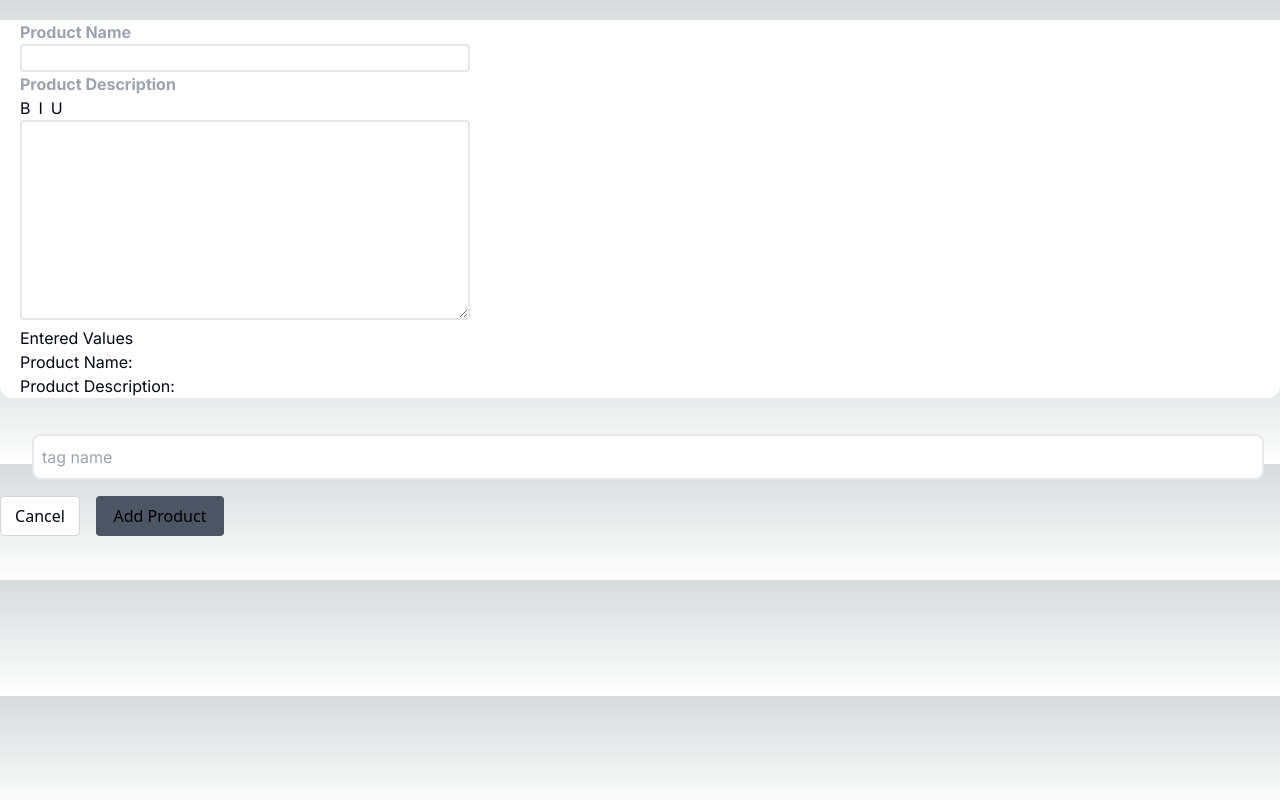
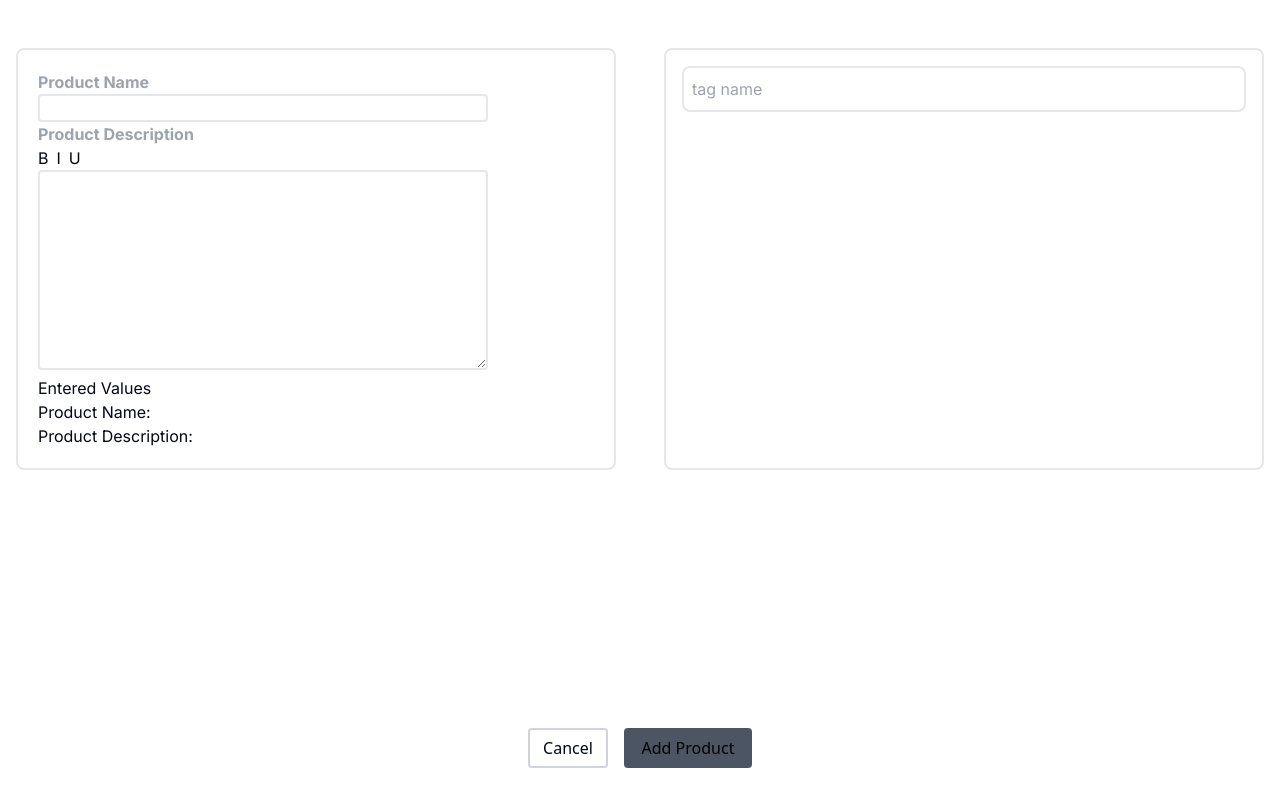
Before and after one commit to JumboCode/theatre-at-first, a Next.js app: page /item-upload-page-test in a window 1280 px wide. Built offline with nearby package versions, Linux system fonts and the light colour scheme.

Commit message:
Co-authored-by: Brandon Dionisio <brandondionisio@users.noreply.github.com>

```diff
--- a/src/components/itemUploadPage.tsx
+++ b/src/components/itemUploadPage.tsx
@@ -2,52 +2,70 @@
 import { useState } from "react";
 import ItemInput from "./itemInputForm";
 import TagDropdown from "./TagDropdown";
-import { InsertItem } from "@/db/schema";
+import { InsertItem, items } from "@/db/schema";
 // import ImageCapture from "./"
 
-
-
-
-interface buttons {
+interface UploadProps {
     cancel: string;
     product: string;
+    tags: string[];
 }
 
-export default function ItemUpload(props: buttons) {
+export default function ItemUpload(props: UploadProps) {
 
-    // const
+    const [productName, setProductName] = useState("");
+    const [description, setDescription] = useState("");
+    const [searchInput, setSelectedTags] = useState<string[]>([]);
+    const [clearForm, setClearForm] = useState(false);
 
-    const allTags = [
-        "one",
-        "two",
-        "three",
-        "four",
-        "five",
-        "six",
-        "seven",
-        "oneone",
-    ];
+    //info need to store: name, desc, tags, imageUrl (get from components)
+
+    const handleChangeName = (name: string) => {
+        setProductName(name);
+    };
+
+    const handleChangeDescription = (desc: string) => {
+        setDescription(desc);
+    };
+
+    const handleCancel = () => {
+        //clear stored info
+        setProductName("");
+        setDescription("");
+    }
+
+    const handleAdd = () => {
+        //send stored info to database (using "add" api route)
+
+    }
 
     return (
-        <div className="bg-white h-24 overflow-visible">
-            <div className="flex-grow">
-                <ItemInput></ItemInput>
+        <div className="bg-white h-24 overflow-visible min-h-screen flex flex-col justify-between">
+            <div className="flex w-full justify-center mt-12">
+                <div className="border-2 rounded-lg border-solid border-gray-200 w-[600px]">
+                    <ItemInput productName={productName} setProductName={setProductName} description={description} setDescription={setDescription}></ItemInput>
                 </div>
-            <div className="ml-4">
-                <TagDropdown tags={allTags}></TagDropdown>
+                <div className="ml-12 border-2 rounded-lg border-solid border-gray-200 w-[600px]">
+                    <TagDropdown tags={props.tags}></TagDropdown>
                 </div>
+            </div>
+
+            <div className="flex justify-center mb-8">
                 <button
-            // onClick={}
-            className="font-sans h-10 w-20 bg-white rounded text-gray-950 text-base border border-solid border-gray-300 mr-4 hover:bg-gray-300 hover: duration-300"
+                    onClick={handleCancel}
+                    className="font-sans h-10 w-20 bg-white rounded text-gray-950 text-base border-2 border-solid border-gray-300 mr-4 hover:bg-gray-300 hover: duration-300"
                     >
                     {props.cancel}
                 </button>
+
                 <button
                     className="font-sans h-10 w-32 bg-gray-600 rounded text-white-950 text-base hover:bg-gray-500 hover: duration-300"
-            // onClick={}
+                    onClick={handleAdd}
                     >
                     {props.product}
                 </button>
+
+            </div>
         </div>
     );
 }
```
Lines whose indentation alone changed are shown as unchanged.
